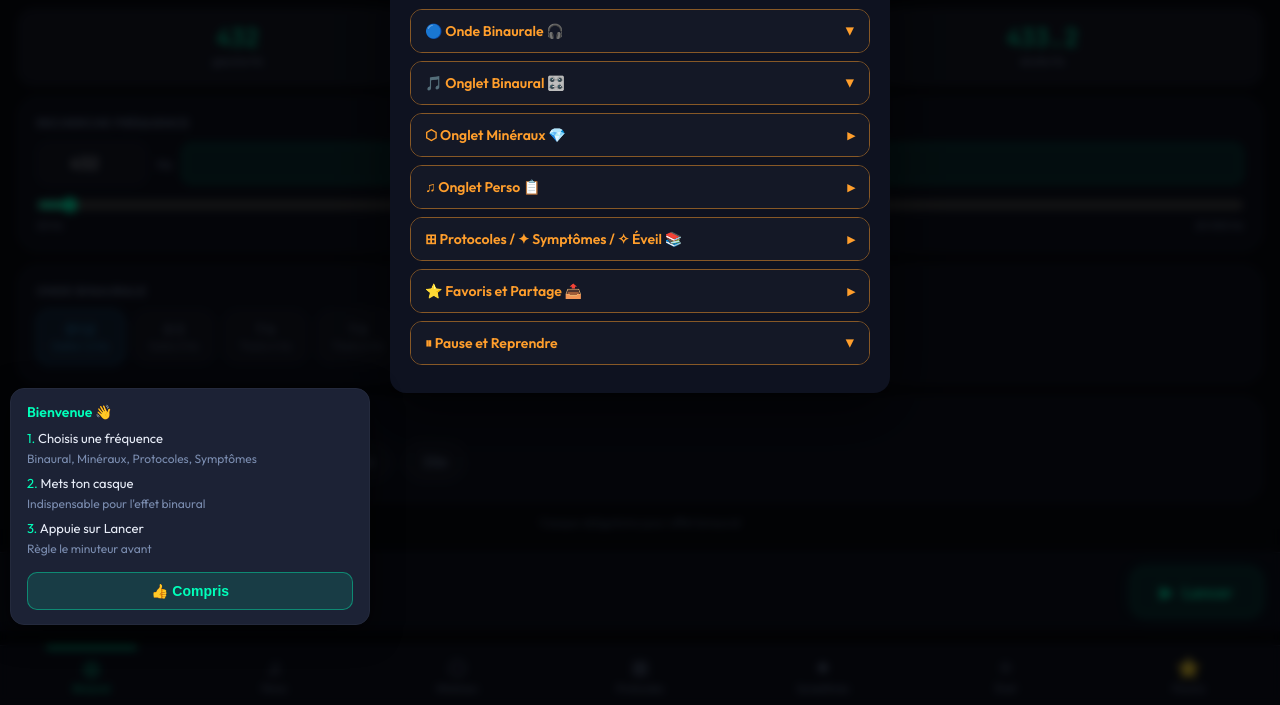
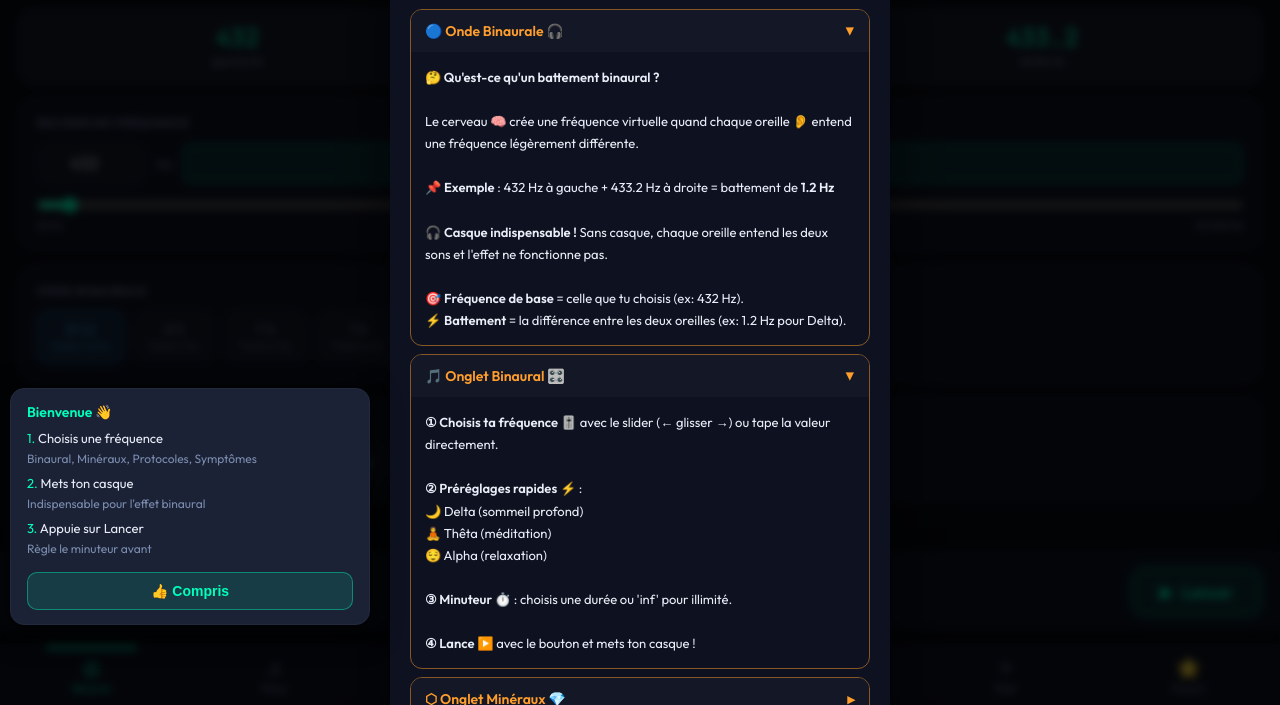
Before and after one commit to Fabien73550/frequence_therapeutique, a website: page index.html in a window 1280 px wide. Both pictures are taken after a click on the element "❓ Aide". Shown: the part 95-800 px from the top of the page. Drawn offline with Linux system fonts and the light colour scheme.

Commit message:
Fix: le guide ouvrait bien la fleche mais pas le contenu (max-height/opacity manquants)

```diff
--- a/index.html
+++ b/index.html
@@ -391,9 +391,15 @@ function toggleAide(){
     });
     guideSections.forEach(function(sec){
       sec.contenu.style.display='none';
+      sec.contenu.style.maxHeight='0';
+      sec.contenu.style.opacity='0';
+      sec.contenu.style.padding='0 14px';
       sec.arrow.style.transform='rotate(0deg)';
       if(sec.keywords.indexOf(pageId)>=0){
         sec.contenu.style.display='block';
+        sec.contenu.style.maxHeight='2000px';
+        sec.contenu.style.opacity='1';
+        sec.contenu.style.padding='14px';
         sec.arrow.style.transform='rotate(90deg)';
       }
     });
```
